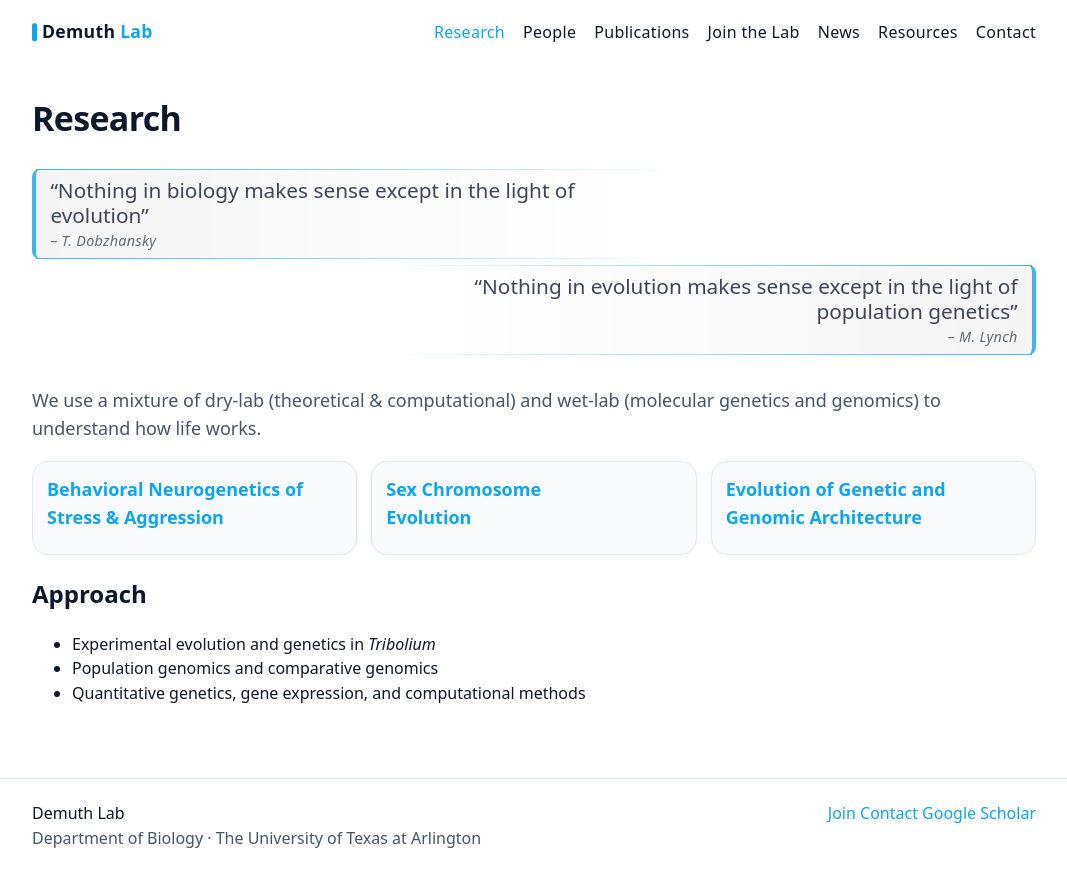
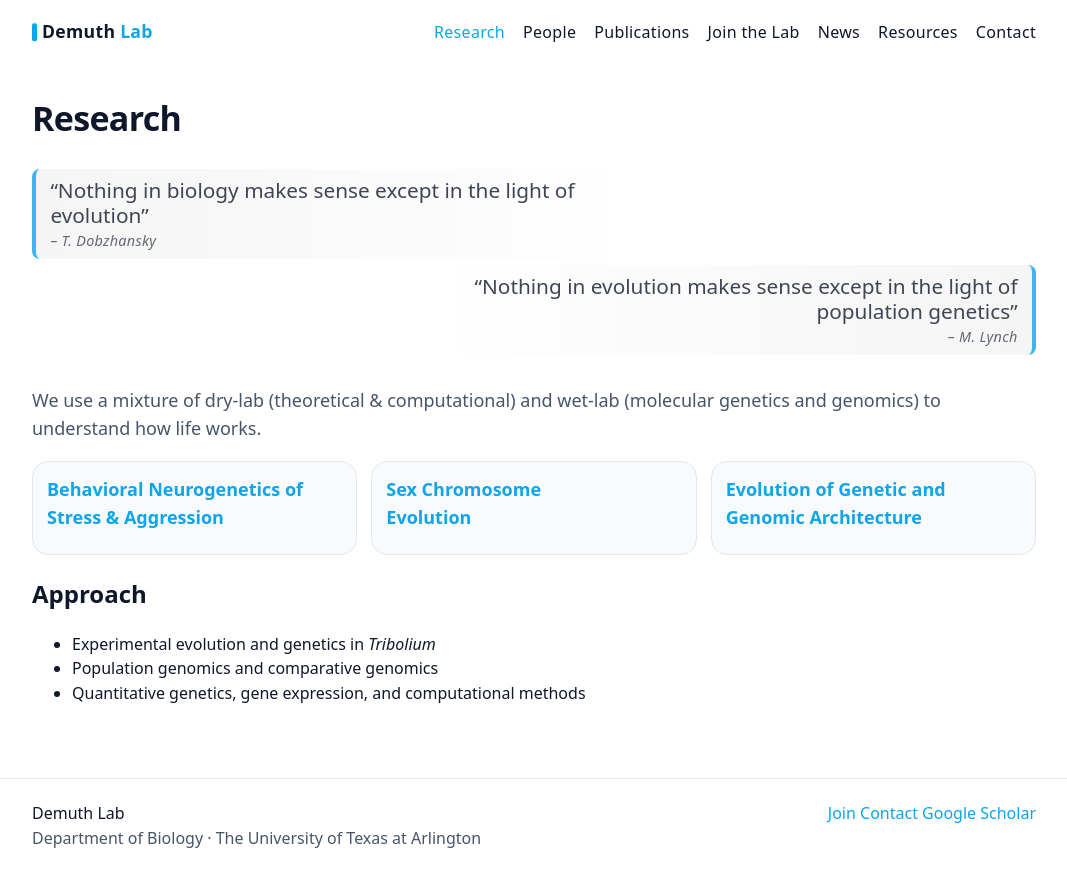
Before and after one commit to demuth-lab/demuth-lab.github.io, a Jekyll site: the page built from research/index.md, in a window 1280 px wide. Shown: the top 887 px of the page, without its empty margins (106-1173 px from the left). Built offline with Jekyll 4.4.1, drawn with Linux system fonts in a browser that asks for light colours.

Commit message:
Update main.css

```diff
--- a/assets/css/main.css
+++ b/assets/css/main.css
@@ -422,8 +422,8 @@ a:hover{
 }
 
 .research-quotes blockquote{
-  margin:0;                     /* safe now */
-  width:fit-content;            /* prevents full-width stretching */
+  margin:0;
+  width:fit-content;
   max-width:650px;
   font-size:1.3rem;
   opacity:0.8;
@@ -460,30 +460,30 @@ a:hover{
 
 .quote-left::before{
   top:0;
-  left:0;
-  right:0;
-  background:linear-gradient(to right, var(--accent), transparent);
+  left:4;
+  right:4;
+  background:linear-gradient(to right, var(--accent), transparent 60%);
 }
 
 .quote-left::after{
   bottom:0;
-  left:0;
-  right:0;
-  background:linear-gradient(to right, var(--accent), transparent);
+  left:4;
+  right:4;
+  background:linear-gradient(to right, var(--accent), transparent 60%);
 }
 
 .quote-right::before{
   top:0;
-  left:0;
-  right:0;
-  background:linear-gradient(to left, var(--accent), transparent);
+  left:4;
+  right:4;
+  background:linear-gradient(to left, var(--accent), transparent 60%);
 }
 
 .quote-right::after{
   bottom:0;
-  left:0;
-  right:0;
-  background:linear-gradient(to left, var(--accent), transparent);
+  left:4;
+  right:4;
+  background:linear-gradient(to left, var(--accent), transparent 60%);
 }
 .quote-author{
   display:block;
```
